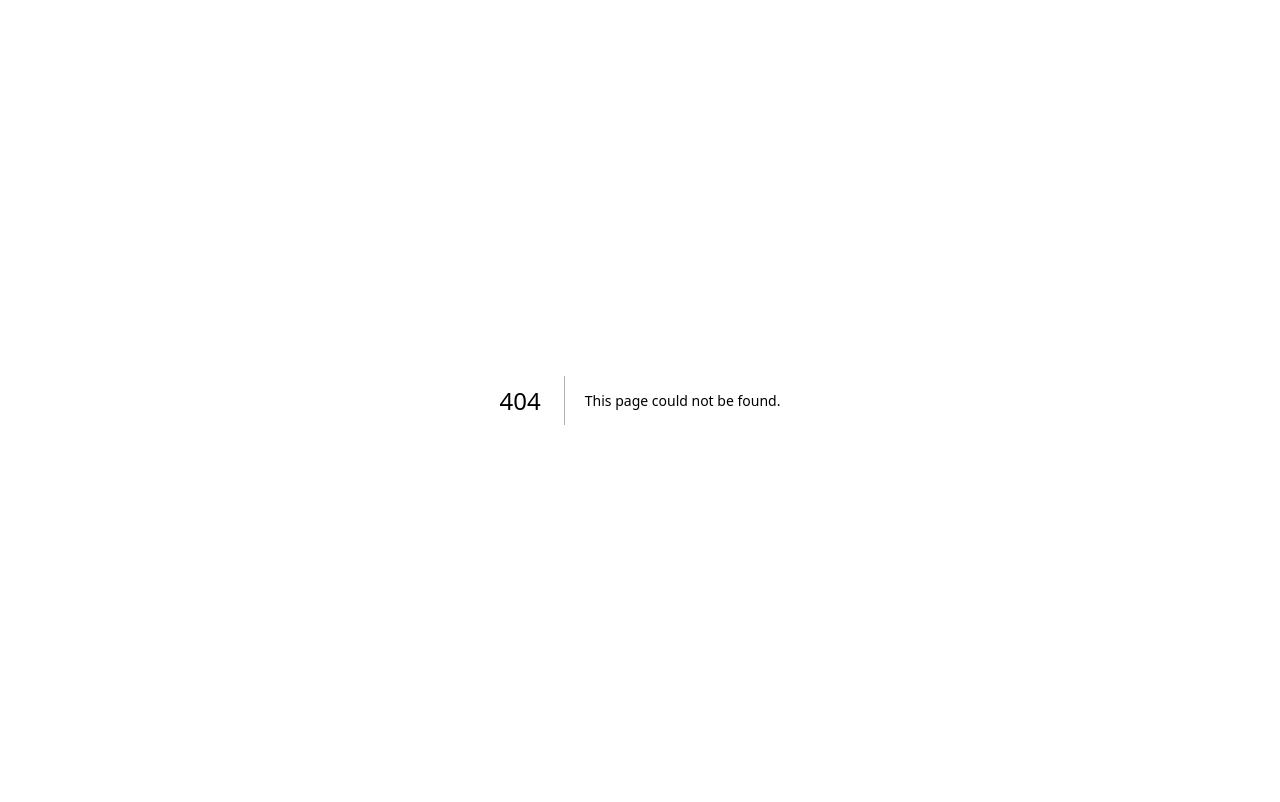
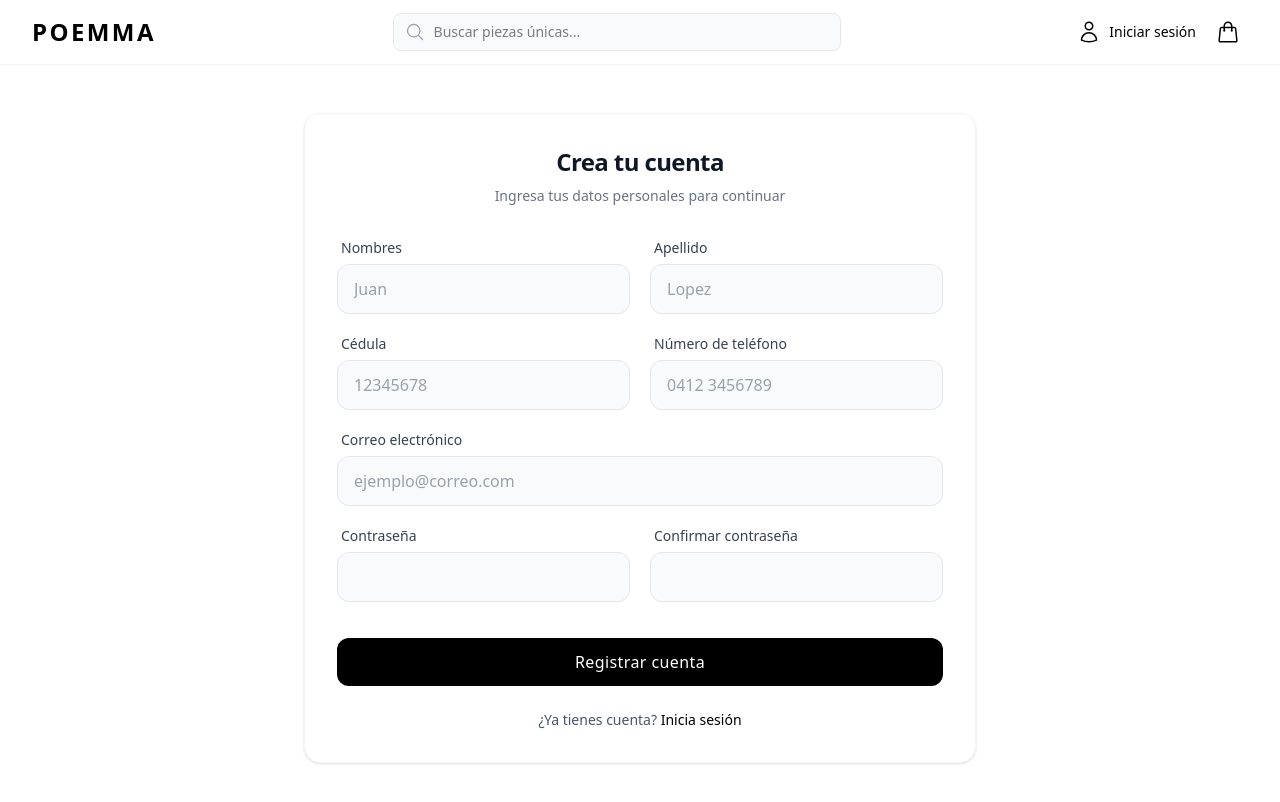
Before and after one commit to Poemma-Shop/ecommerce, a Next.js app: page /register in a window 1280 px wide. Before the commit this address had no page. Shown: the top 802 px of the page. Built offline with nearby package versions, Linux system fonts and the light colour scheme.

Commit message:
add register page

```diff
--- /dev/null
+++ b/src/app/register/page.tsx
@@ -0,0 +1,197 @@
+"use client";
+
+import { useState } from "react";
+import { useForm } from "react-hook-form";
+import { zodResolver } from "@hookform/resolvers/zod";
+import NavBar from "@/components/Navbar";
+import { registerSchema, type RegisterFormData } from "@/lib/schemas/auth";
+
+export default function RegisterPage() {
+  const [loading, setLoading] = useState(false);
+
+  const {
+    register,
+    handleSubmit,
+    formState: { errors },
+  } = useForm<RegisterFormData>({
+    resolver: zodResolver(registerSchema),
+  });
+
+  const onSubmit = async (data: RegisterFormData) => {
+    setLoading(true);
+    // Aquí es donde conectarás con tu API de NestJS
+    console.log("Datos validados para enviar:", data);
+
+    await new Promise((resolve) => setTimeout(resolve, 1500));
+    setLoading(false);
+  };
+
+  const inputStyle =
+    "w-full px-4 py-3 bg-gray-50 border border-gray-200 rounded-xl focus:outline-none focus:ring-2 focus:ring-black/5 focus:border-black transition-all text-gray-900 placeholder:text-gray-400";
+  const labelStyle = "text-sm font-medium text-gray-700 ml-1";
+  const errorStyle = "text-xs text-red-500 ml-1 mt-1";
+
+  return (
+    <>
+      <NavBar />
+      <main className="mx-auto w-full max-w-6xl px-4 py-12 flex items-center justify-center">
+        <section className="w-full max-w-2xl bg-white border border-gray-100 p-8 rounded-2xl shadow-sm">
+          <div className="text-center mb-8">
+            <h1 className="text-2xl font-semibold tracking-tight text-gray-900">
+              Crea tu cuenta
+            </h1>
+            <p className="text-sm text-gray-500 mt-2">
+              Ingresa tus datos personales para continuar
+            </p>
+          </div>
+
+          <form
+            onSubmit={handleSubmit(onSubmit)}
+            className="grid grid-cols-1 md:grid-cols-2 gap-5"
+          >
+            <div className="flex flex-col gap-1.5">
+              <label htmlFor="firstName" className={labelStyle}>
+                Nombres
+              </label>
+              <input
+                id="firstName"
+                type="text"
+                placeholder="Juan"
+                className={inputStyle}
+                {...register("firstName")}
+              />
+              {errors.firstName && (
+                <span className={errorStyle}>{errors.firstName.message}</span>
+              )}
+            </div>
+
+            <div className="flex flex-col gap-1.5">
+              <label htmlFor="lastName" className={labelStyle}>
+                Apellido
+              </label>
+              <input
+                id="lastName"
+                type="text"
+                placeholder="Lopez"
+                className={inputStyle}
+                {...register("lastName")}
+              />
+              {errors.lastName && (
+                <span className={errorStyle}>{errors.lastName.message}</span>
+              )}
+            </div>
+
+            <div className="flex flex-col gap-1.5">
+              <label htmlFor="documentId" className={labelStyle}>
+                Cédula
+              </label>
+              <input
+                id="documentId"
+                type="text"
+                placeholder="12345678"
+                className={inputStyle}
+                {...register("documentId")}
+              />
+              {errors.documentId && (
+                <span className={errorStyle}>{errors.documentId.message}</span>
+              )}
+            </div>
+
+            <div className="flex flex-col gap-1.5">
+              <label htmlFor="phoneNumber" className={labelStyle}>
+                Número de teléfono
+              </label>
+              <input
+                id="phoneNumber"
+                type="tel"
+                placeholder="0412 3456789"
+                className={inputStyle}
+                {...register("phoneNumber")}
+              />
+              {errors.phoneNumber && (
+                <span className={errorStyle}>{errors.phoneNumber.message}</span>
+              )}
+            </div>
+
+            <div className="flex flex-col gap-1.5 md:col-span-2">
+              <label htmlFor="email" className={labelStyle}>
+                Correo electrónico
+              </label>
+              <input
+                id="email"
+                type="email"
+                placeholder="ejemplo@correo.com"
+                className={inputStyle}
+                {...register("email")}
+              />
+              {errors.email && (
+                <span className={errorStyle}>{errors.email.message}</span>
+              )}
+            </div>
+
+            <div className="flex flex-col gap-1.5">
+              <label htmlFor="password" className={labelStyle}>
+                Contraseña
+              </label>
+              <input
+                id="password"
+                type="password"
+                className={inputStyle}
+                {...register("password")}
+              />
+              {errors.password && (
+                <span className={errorStyle}>{errors.password.message}</span>
+              )}
+            </div>
+
+            <div className="flex flex-col gap-1.5">
+              <label htmlFor="confirmPassword" className={labelStyle}>
+                Confirmar contraseña
+              </label>
+              <input
+                id="confirmPassword"
+                type="password"
+                className={inputStyle}
+                {...register("confirmPassword")}
+              />
+              {errors.confirmPassword && (
+                <span className={errorStyle}>
+                  {errors.confirmPassword.message}
+                </span>
+              )}
+            </div>
+
+            <div className="md:col-span-2 mt-4">
+              <button
+                type="submit"
+                disabled={loading}
+                className="w-full bg-black text-white py-3 rounded-xl font-medium tracking-wide hover:bg-gray-800 transition-all disabled:bg-gray-400 flex items-center justify-center gap-2"
+              >
+                {loading ? (
+                  <>
+                    <span className="w-4 h-4 border-2 border-white/30 border-t-white rounded-full animate-spin" />
+                    Registrando...
+                  </>
+                ) : (
+                  "Registrar cuenta"
+                )}
+              </button>
+            </div>
+          </form>
+
+          <div className="mt-6 text-center">
+            <p className="text-sm text-gray-600">
+              ¿Ya tienes cuenta?{" "}
+              <a
+                href="/login"
+                className="font-medium text-black hover:underline underline-offset-4"
+              >
+                Inicia sesión
+              </a>
+            </p>
+          </div>
+        </section>
+      </main>
+    </>
+  );
+}
```
